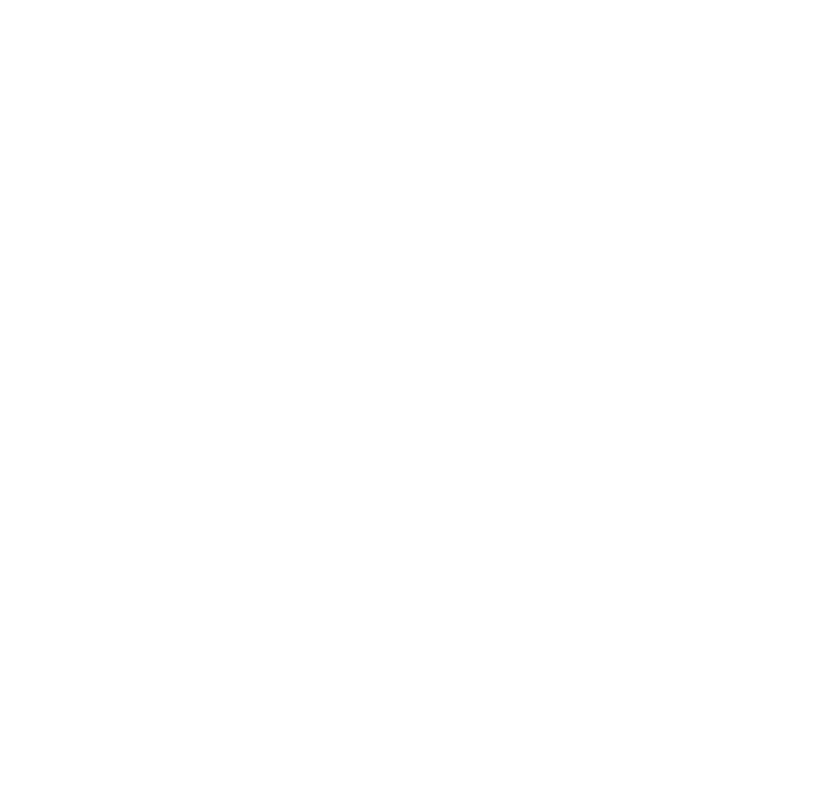
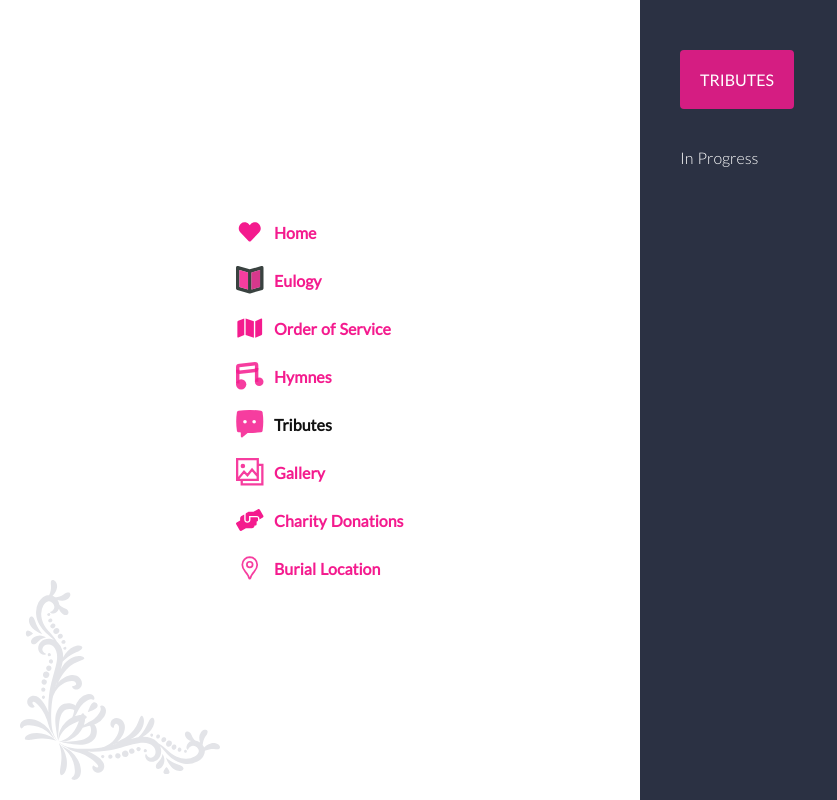
Before and after one commit to musebe/Mine-Memorial, a Nuxt app: page /tribute in a window 1280 px wide. Before the commit this address had no page. Shown: the whole page, without its empty margins (0-837 px from the left). Built offline with nearby package versions, Linux system fonts and the light colour scheme.

Commit message:
Added Maps

```diff
--- a/components/Nav.vue
+++ b/components/Nav.vue
@@ -5,20 +5,40 @@
           </span><span class="menu">Home</span></NuxtLink></li>
           <li><NuxtLink to="/eulogy"><span class="icon">
 
-          <svg class="svg-inline--fa fa-book fa-w-18 fa-fw" aria-hidden="true" focusable="false" data-prefix="fab" data-icon="book" role="img" xmlns="http://www.w3.org/2000/svg" viewBox="0 0 576 512" data-fa-i2svg=""><path fill="currentColor" d="M549.655 124.083c-6.281-23.65-24.787-42.276-48.284-48.597C458.781 64 288 64 288 64S117.22 64 74.629 75.486c-23.497 6.322-42.003 24.947-48.284 48.597-11.412 42.867-11.412 132.305-11.412 132.305s0 89.438 11.412 132.305c6.281 23.65 24.787 41.5 48.284 47.821C117.22 448 288 448 288 448s170.78 0 213.371-11.486c23.497-6.321 42.003-24.171 48.284-47.821 11.412-42.867 11.412-132.305 11.412-132.305s0-89.438-11.412-132.305zm-317.51 213.508V175.185l142.739 81.205-142.739 81.201z"></path></svg>
+          <svg version="1.0" id="Layer_1" xmlns="http://www.w3.org/2000/svg" xmlns:xlink="http://www.w3.org/1999/xlink" viewBox="0 0 64 64" enable-background="new 0 0 64 64" xml:space="preserve" fill="#000000"><g id="SVGRepo_bgCarrier" stroke-width="0"></g><g id="SVGRepo_tracerCarrier" stroke-linecap="round" stroke-linejoin="round"></g><g id="SVGRepo_iconCarrier"> <g> <g> <path fill="#394240" d="M58.902,0.152L32,7.84L5.098,0.152C3.898-0.188,2.594,0.051,1.59,0.805C0.59,1.562,0,2.746,0,4v48 c0,1.785,1.184,3.355,2.902,3.848l28,8C31.262,63.949,31.629,64,32,64s0.738-0.051,1.098-0.152l28-8 C62.816,55.355,64,53.785,64,52V4c0-1.254-0.59-2.438-1.59-3.195C61.406,0.051,60.105-0.188,58.902,0.152z M8,9.305l20,5.715 v39.676L8,48.984V9.305z M56,48.984l-20,5.711V15.02l20-5.715V48.984z"></path> </g> <g> <polygon fill="#f41b8ed9" points="8,48.984 28,54.695 28,15.02 8,9.305 "></polygon> <polygon fill="#f41b8ed9" points="36,15.02 36,54.695 56,48.984 56,9.305 "></polygon> </g> <polygon opacity="0.15" fill="#231F20" points="36,15.02 36,54.695 56,48.984 56,9.305 "></polygon> </g> </g></svg>
+
+          </span><span class="menu">Eulogy</span></NuxtLink></li>
 
 
-          </span><span class="menu">Eulogy</span></NuxtLink></li>
         <li><NuxtLink to="/order-of-service"><span class="icon">
           <svg class="svg-inline--fa fa-map fa-w-18 fa-fw" aria-hidden="true" focusable="false" data-prefix="fas" data-icon="map" role="img" xmlns="http://www.w3.org/2000/svg" viewBox="0 0 576 512" data-fa-i2svg=""><path fill="currentColor" d="M0 117.66v346.32c0 11.32 11.43 19.06 21.94 14.86L160 416V32L20.12 87.95A32.006 32.006 0 0 0 0 117.66zM192 416l192 64V96L192 32v384zM554.06 33.16L416 96v384l139.88-55.95A31.996 31.996 0 0 0 576 394.34V48.02c0-11.32-11.43-19.06-21.94-14.86z"></path></svg>
-          </span><span class="menu"><span>Order of </span>Service</span></NuxtLink></li>
+          </span><span class="menu"><span>Order of </span>Service</span></NuxtLink>
 
+          </li>
+
+          <li><NuxtLink to="/hymns"><span class="icon">
+          <svg fill="#f41b8ed9" viewBox="0 0 32.001 32.001" xmlns="http://www.w3.org/2000/svg"><g id="SVGRepo_bgCarrier" stroke-width="0"></g><g id="SVGRepo_tracerCarrier" stroke-linecap="round" stroke-linejoin="round"></g><g id="SVGRepo_iconCarrier"> <g id="Group_5" data-name="Group 5" transform="translate(-670.002 -465.694)"> <circle id="Ellipse_4" data-name="Ellipse 4" cx="6" cy="6" r="6" transform="translate(670.002 485.695)"></circle> <circle id="Ellipse_5" data-name="Ellipse 5" cx="5" cy="5" r="5" transform="translate(692.002 483.695)"></circle> <rect id="Rectangle_65" data-name="Rectangle 65" width="4" height="15.998" transform="translate(670.002 474.696)"></rect> <rect id="Rectangle_66" data-name="Rectangle 66" width="4" height="15.998" transform="translate(692.002 472.696)"></rect> <path id="Path_396" data-name="Path 396" d="M692,465.694l-18,2a4,4,0,0,0-4,4v4a4,4,0,0,0,4,4l18-2a4,4,0,0,0,4-4v-4A4,4,0,0,0,692,465.694Zm0,8-18,2v-4l18-2Z"></path> </g> </g></svg>
+          </span><span class="menu"><span></span>Hymnes</span></NuxtLink>
+
+          </li>
+
+        <li><NuxtLink to="/tribute"><span class="icon">
+          <svg viewBox="-0.32 0 41.633 41.633" xmlns="http://www.w3.org/2000/svg" fill="#000000"><g id="SVGRepo_bgCarrier" stroke-width="0"></g><g id="SVGRepo_tracerCarrier" stroke-linecap="round" stroke-linejoin="round"></g><g id="SVGRepo_iconCarrier"> <path id="word" d="M525.849,346.772a2.763,2.763,0,0,1-2.375,2.016,150.4,150.4,0,0,1-20.195.918l-6.378,5.513h-.534a1.695,1.695,0,0,1-3.329,0h-.088l0-6.088c-1.15-.1-2.3-.212-3.449-.342a2.763,2.763,0,0,1-2.375-2.016,92.124,92.124,0,0,1,0-28.833,2.763,2.763,0,0,1,2.375-2.016,150.236,150.236,0,0,1,33.97,0,2.763,2.763,0,0,1,2.375,2.016A92.124,92.124,0,0,1,525.849,346.772Zm-26.63-16.8A2.735,2.735,0,1,0,502,332.7,2.758,2.758,0,0,0,499.219,329.969Zm13.875,0a2.735,2.735,0,1,0,2.781,2.734A2.758,2.758,0,0,0,513.094,329.969Z" transform="translate(-485.994 -314.961)" fill="#f41b8ed9"></path> </g></svg>
+          </span><span class="menu"><span></span>Tributes</span></NuxtLink>
+
+          </li>
         <li><NuxtLink to="/gallery"><span class="icon">
-          <svg class="svg-inline--fa fa-images fa-w-18 fa-fw" aria-hidden="true" focusable="false" data-prefix="fas" data-icon="images" role="img" xmlns="http://www.w3.org/2000/svg" viewBox="0 0 576 512" data-fa-i2svg=""><path fill="currentColor" d="M480 416v16c0 26.51-21.49 48-48 48H48c-26.51 0-48-21.49-48-48V176c0-26.51 21.49-48 48-48h16v208c0 44.112 35.888 80 80 80h336zm96-80V80c0-26.51-21.49-48-48-48H144c-26.51 0-48 21.49-48 48v256c0 26.51 21.49 48 48 48h384c26.51 0 48-21.49 48-48zM256 128c0 26.51-21.49 48-48 48s-48-21.49-48-48 21.49-48 48-48 48 21.49 48 48zm-96 144l55.515-55.515c4.686-4.686 12.284-4.686 16.971 0L272 256l135.515-135.515c4.686-4.686 12.284-4.686 16.971 0L512 208v112H160v-48z"></path></svg>
+          <svg viewBox="0 0 24 24" xmlns="http://www.w3.org/2000/svg" fill="f41b8ed9" stroke="f41b8ed9"><g id="SVGRepo_bgCarrier" stroke-width="0"></g><g id="SVGRepo_tracerCarrier" stroke-linecap="round" stroke-linejoin="round"></g><g id="SVGRepo_iconCarrier"> <path fill="none" stroke="#f41b8ed9" stroke-width="2" d="M1,1 L19,1 L19,19 L1,19 L1,1 Z M5,19 L5,23 L23,23 L23,5.97061363 L18.9998921,5.97061363 M6,8 C6.55228475,8 7,7.55228475 7,7 C7,6.44771525 6.55228475,6 6,6 C5.44771525,6 5,6.44771525 5,7 C5,7.55228475 5.44771525,8 6,8 Z M2,18 L7,12 L10,15 L14,10 L19,16"></path> </g></svg>
           </span><span class="menu">Gallery</span></NuxtLink></li>
         <li><NuxtLink to="/charity-donation"><span class="icon">
           <svg class="svg-inline--fa fa-hands-helping fa-w-20 fa-fw" aria-hidden="true" focusable="false" data-prefix="fas" data-icon="hands-helping" role="img" xmlns="http://www.w3.org/2000/svg" viewBox="0 0 640 512" data-fa-i2svg=""><path fill="currentColor" d="M488 192H336v56c0 39.7-32.3 72-72 72s-72-32.3-72-72V126.4l-64.9 39C107.8 176.9 96 197.8 96 220.2v47.3l-80 46.2C.7 322.5-4.6 342.1 4.3 357.4l80 138.6c8.8 15.3 28.4 20.5 43.7 11.7L231.4 448H368c35.3 0 64-28.7 64-64h16c17.7 0 32-14.3 32-32v-64h8c13.3 0 24-10.7 24-24v-48c0-13.3-10.7-24-24-24zm147.7-37.4L555.7 16C546.9.7 527.3-4.5 512 4.3L408.6 64H306.4c-12 0-23.7 3.4-33.9 9.7L239 94.6c-9.4 5.8-15 16.1-15 27.1V248c0 22.1 17.9 40 40 40s40-17.9 40-40v-88h184c30.9 0 56 25.1 56 56v28.5l80-46.2c15.3-8.9 20.5-28.4 11.7-43.7z"></path></svg>
           </span><span class="menu"><span>Charity </span>Donations</span></NuxtLink></li>
+
+           <li><NuxtLink to="/maps"><span class="icon">
+          <svg viewBox="0 0 192 192" xmlns="http://www.w3.org/2000/svg" fill="none"><g id="SVGRepo_bgCarrier" stroke-width="0"></g><g id="SVGRepo_tracerCarrier" stroke-linecap="round" stroke-linejoin="round"></g><g id="SVGRepo_iconCarrier"><path stroke="#f41b8ed9" stroke-width="12" d="M96 22a51.88 51.88 0 0 0-36.77 15.303A52.368 52.368 0 0 0 44 74.246c0 16.596 4.296 28.669 20.811 48.898a163.733 163.733 0 0 1 20.053 28.38C90.852 163.721 90.146 172 96 172c5.854 0 5.148-8.279 11.136-20.476a163.723 163.723 0 0 1 20.053-28.38C143.704 102.915 148 90.841 148 74.246a52.37 52.37 0 0 0-15.23-36.943A51.88 51.88 0 0 0 96 22Z"></path><circle cx="96" cy="74" r="20" stroke="#f41b8ed9" stroke-width="12"></circle></g></svg>
+          </span><span class="menu"><span>Burial</span> Location</span></NuxtLink>
+
+          </li>
       </ul>
 
 </template>
--- a/pages/hymns.vue
+++ b/pages/hymns.vue
@@ -9,10 +9,7 @@
 
       <p class="highlight">HYMNES</p><br/>
       <p>
-      The late Elizabeth Wamaitha Wamitu was born on the 18th June, 1998 in
-      Moi County Referral Hospital (MCRH) Voi town, Taita-taveta county. Her
-      parents are Mr. Boniface Wamitu and Dr. Susan Njeri Wamitu. She was a
-      sister to Evaclaire Munyika Wamwangi, Ben Wamitu and Kenneth Wamwangi.
+        In Progress
       </p><br/><br/>
 
 
--- /dev/null
+++ b/pages/maps.vue
@@ -0,0 +1,30 @@
+<template>
+  <div class="container">
+    <div class="section links">
+      <Nav />
+    </div>
+    <div class="section details">
+      <!-- CONTENT START -->
+      <h1 class="title"Location Pin</h1>
+
+      <p class="highlight">Location</p><br/>
+
+      <p>
+        <a href="https://goo.gl/maps/F2ytRutJVrPzuTmHA" target="_blank">Click Here For Directions To The Funeral</a>
+      </p>
+      <p>
+      <iframe src="https://www.google.com/maps/embed?pb=!1m17!1m12!1m3!1d3988.3836457073785!2d37.1898889147543!3d-1.5365644988794405!2m3!1f0!2f0!3f0!3m2!1i1024!2i768!4f13.1!3m2!1m1!2zMcKwMzInMTEuNiJTIDM3wrAxMSczMS41IkU!5e0!3m2!1sen!2ske!4v1682343491796!5m2!1sen!2ske" width="850" height="600" style="border:0;" allowfullscreen="" loading="lazy" referrerpolicy="no-referrer-when-downgrade"></iframe>
+      </p><br/><br/>
+
+
+      <!-- CONTENT END -->
+    </div>
+  </div>
+</template>
+
+<script>
+export default {}
+</script>
+
+<style lang="scss">
+</style>
--- a/pages/tributes.vue
+++ b/pages/tribute.vue
@@ -9,10 +9,7 @@
 
       <p class="highlight">TRIBUTES</p><br/>
       <p>
-      The late Elizabeth Wamaitha Wamitu was born on the 18th June, 1998 in
-      Moi County Referral Hospital (MCRH) Voi town, Taita-taveta county. Her
-      parents are Mr. Boniface Wamitu and Dr. Susan Njeri Wamitu. She was a
-      sister to Evaclaire Munyika Wamwangi, Ben Wamitu and Kenneth Wamwangi.
+        In Progress
       </p><br/><br/>
 
 
```
